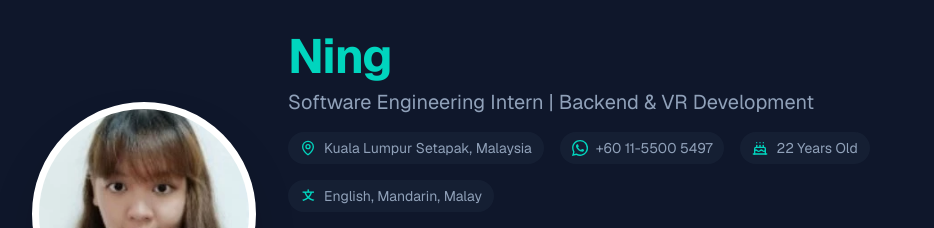
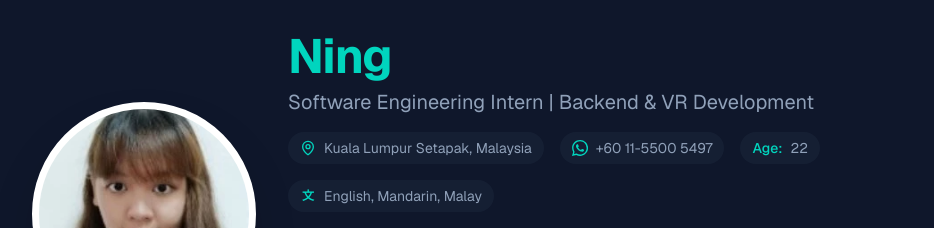
Before and after one commit to JNing8431-moon/Ning-React-Resume, a Next.js app: page /Ning-React-Resume/ in a window 1280 px wide. Shown: the top 228 px of the page, without its empty margins (160-1094 px from the left). Built offline with nearby package versions, Linux system fonts and the light colour scheme.

Commit message:
update personal info

```diff
--- a/app/components/Resume.tsx
+++ b/app/components/Resume.tsx
@@ -2,7 +2,7 @@
 
 import Image from "next/image";
 import { motion } from "framer-motion";
-import { Mail, Github, Linkedin, ExternalLink, Code, Briefcase, GraduationCap, Youtube, MonitorPlay, MapPin, MessageCircle, Cake } from "lucide-react";
+import { Mail, Github, Linkedin, ExternalLink, Code, Briefcase, GraduationCap, Youtube, MonitorPlay, MapPin, MessageCircle } from "lucide-react";
 
 const birthYear = 2004;
 const currentYear = new Date().getFullYear();
@@ -81,8 +81,8 @@ export default function Resume() {
                                 <span>+60 11-5500 5497</span>
                             </a>
                             <div className="flex items-center gap-2 bg-slate-800/50 px-3 py-1.5 rounded-full">
-                                <Cake className="w-4 h-4 text-teal-400" />
-                                <span>{age} Years Old</span>
+                                <span className="text-teal-400 font-medium">Age:</span>
+                                <span>{age}</span>
                             </div>
                             <div className="flex items-center gap-2 bg-slate-800/50 px-3 py-1.5 rounded-full">
                                 <span className="w-4 h-4 flex items-center justify-center text-teal-400 font-bold text-xs">文</span>
```
